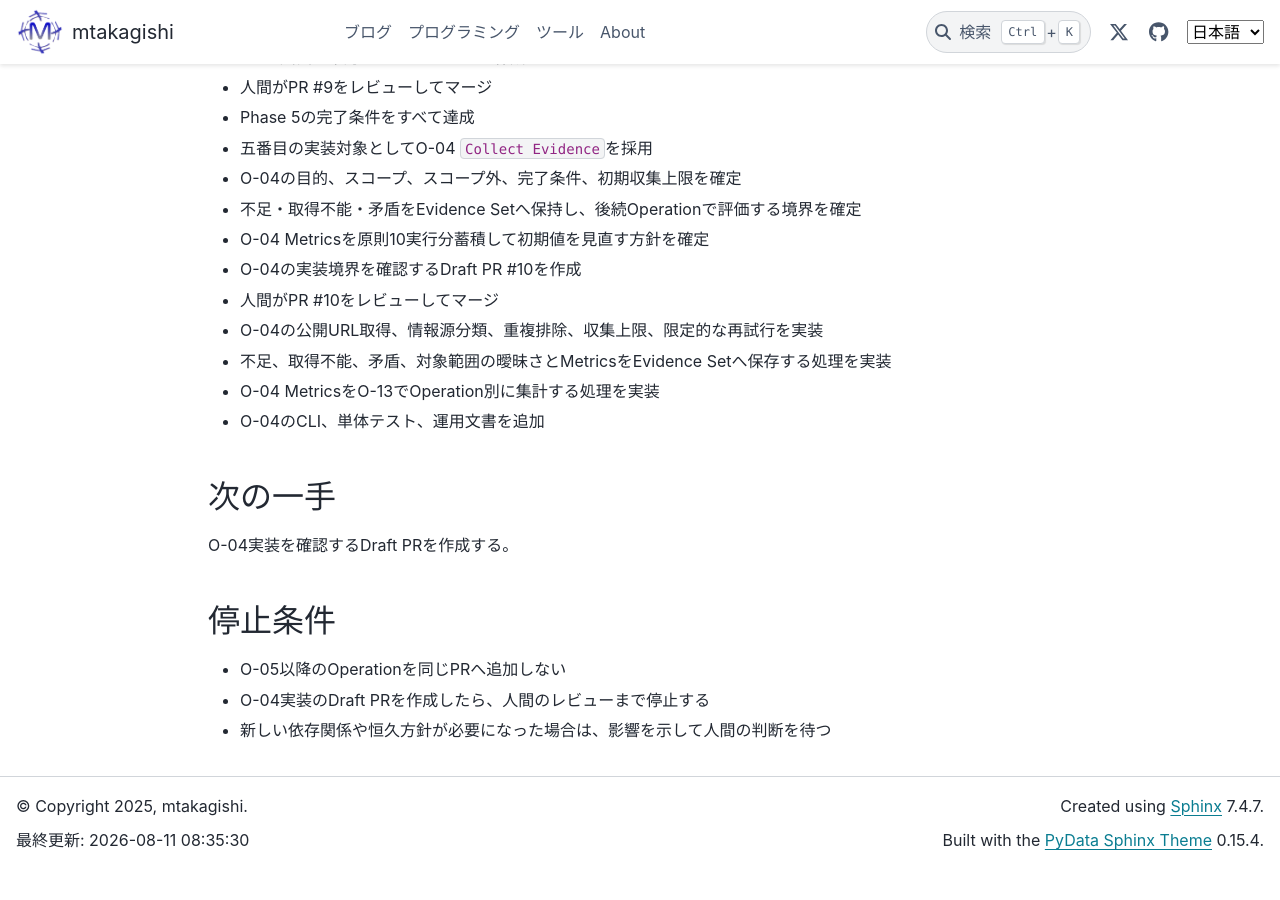
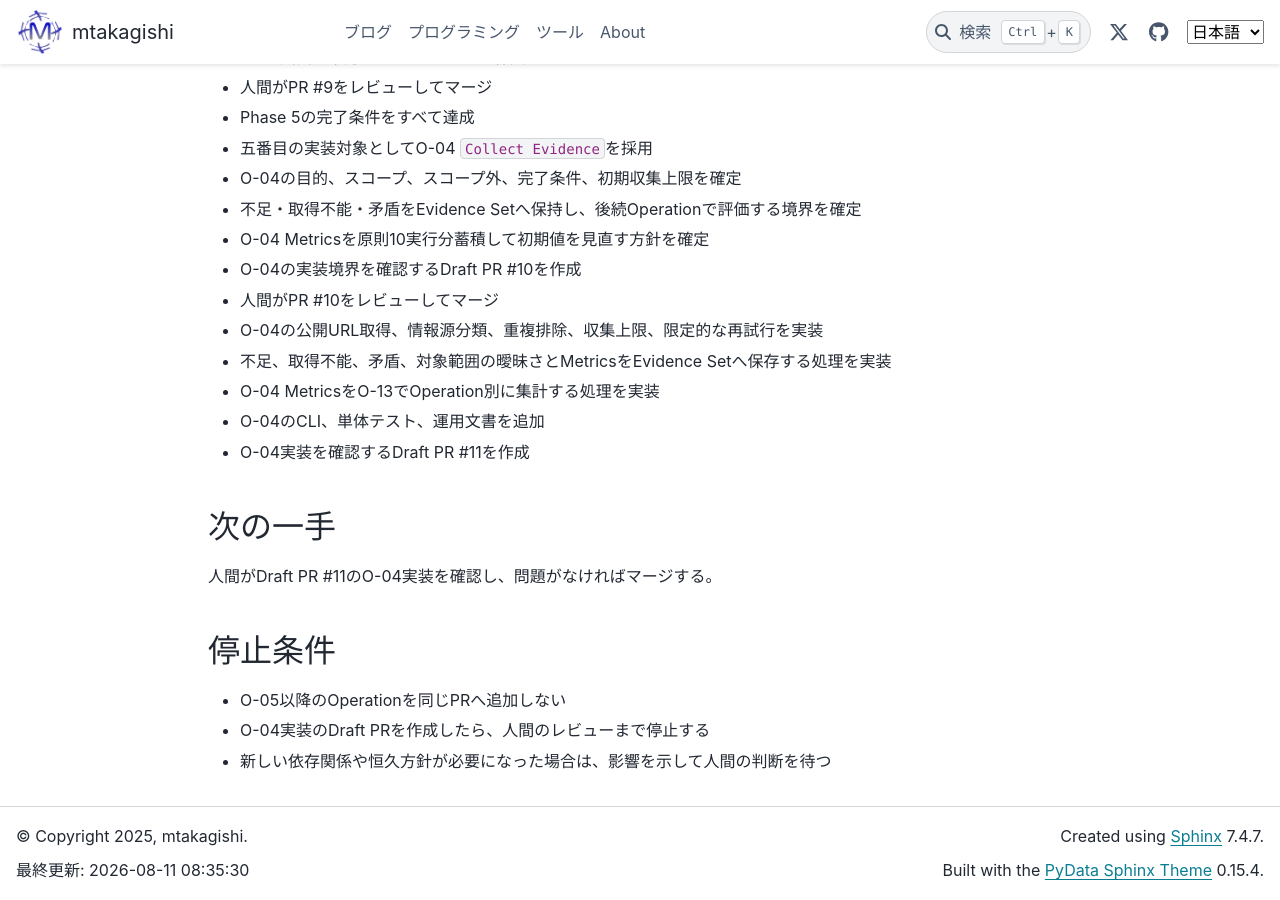
Before and after one commit to mtakagishi/note, a Sphinx documentation site: the page built from docs/agents/knowledge-harness/STATUS.md, in a window 1280 px wide and 900 px high, scrolled down 1443 px. Built offline with Sphinx 7.4.7 and the PyData theme 0.15.4, drawn with Linux system fonts in a browser that asks for light colours; before the commit the page ends 2312 px from its top, so only the background shows below that; some of the changed text lies outside the part shown.

Commit message:
Draft PRの状態を記録

```diff
--- a/docs/agents/knowledge-harness/STATUS.md
+++ b/docs/agents/knowledge-harness/STATUS.md
@@ -5,10 +5,10 @@
 ## 現在地
 
 - フェーズ: Phase 6 / Operation実装準備
-- 状態: O-04 `Collect Evidence`を実装中
+- 状態: O-04 `Collect Evidence`の実装をDraft PR #11でレビュー待ち
 - 継続状態の正本: [GitHub Issue #2](https://github.com/mtakagishi/note/issues/2)
 - 完了PR: [GitHub PR #3](https://github.com/mtakagishi/note/pull/3)、[GitHub PR #4](https://github.com/mtakagishi/note/pull/4)、[GitHub PR #5](https://github.com/mtakagishi/note/pull/5)、[GitHub PR #6](https://github.com/mtakagishi/note/pull/6)、[GitHub PR #7](https://github.com/mtakagishi/note/pull/7)、[GitHub PR #8](https://github.com/mtakagishi/note/pull/8)、[GitHub PR #9](https://github.com/mtakagishi/note/pull/9)、[GitHub PR #10](https://github.com/mtakagishi/note/pull/10)
-- レビュー対象: なし
+- レビュー対象: [GitHub Draft PR #11](https://github.com/mtakagishi/note/pull/11)
 - ブロッカー: なし
 
 ## 完了
@@ -54,10 +54,11 @@
 - 不足、取得不能、矛盾、対象範囲の曖昧さとMetricsをEvidence Setへ保存する処理を実装
 - O-04 MetricsをO-13でOperation別に集計する処理を実装
 - O-04のCLI、単体テスト、運用文書を追加
+- O-04実装を確認するDraft PR #11を作成
 
 ## 次の一手
 
-O-04実装を確認するDraft PRを作成する。
+人間がDraft PR #11のO-04実装を確認し、問題がなければマージする。
 
 ## 停止条件
 
```
